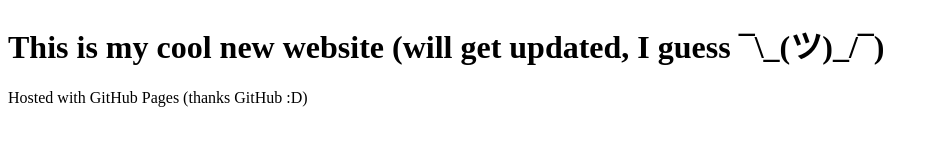
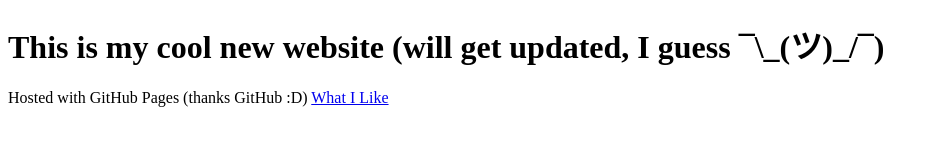
Before and after one commit to ryry-codr/mywebsite, a plain HTML site: page index.html in a window 1280 px wide. Shown: the whole page, without its empty margins (0-938 px from the left). Drawn offline with Linux system fonts and the light colour scheme.

Commit message:
Add link to 'What I Like' page in index.html

```diff
--- a/index.html
+++ b/index.html
@@ -7,6 +7,6 @@
 <body>
 <h1>This is my cool new website (will get updated, I guess ¯\_(ツ)_/¯)</h1>
   <p1>Hosted with GitHub Pages (thanks GitHub :D)</p1>
-
+ <a href="https://ryry-codr.github.io/mywebsite/whatilike.html">What I Like</a>
 </body>
 </html>
```
